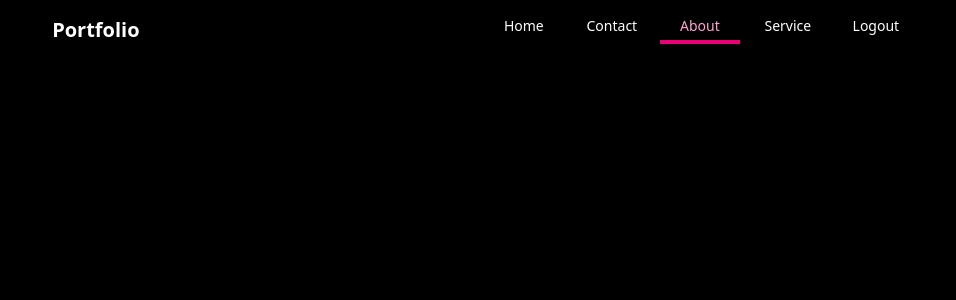
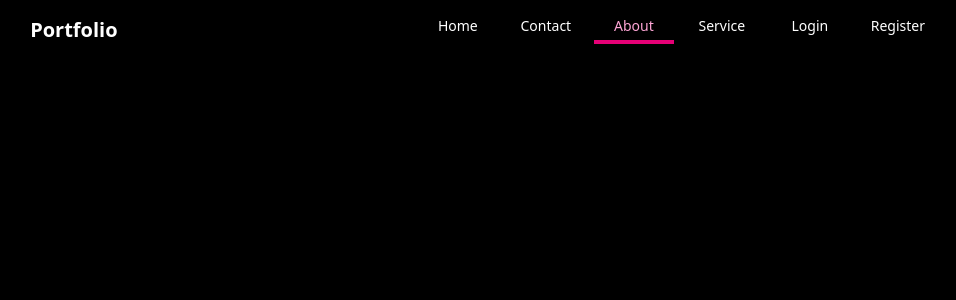
Before and after one commit to Prasannaniroula/MERN-, a React (Vite) app in the folder client/: page /about in a window 1280 px wide. Shown: the top 300 px of the page, without its empty margins (136-1092 px from the left). Built offline with nearby package versions, Linux system fonts and the light colour scheme.

Commit message:
debugged the login signup button not rendering with logoutbutton

```diff
--- a/client/src/Components/NavBar.jsx
+++ b/client/src/Components/NavBar.jsx
@@ -5,6 +5,8 @@ import { useAuth } from '../../store/auth'
 function NavBar() {
 
   const isLoggedIn = useAuth();
+  console.log(isLoggedIn.isLoggedIn);
+
 
   return (
 
@@ -18,7 +20,7 @@ function NavBar() {
          <NavLink className={({isActive})=>`w-20 hover:border-b-4 border-pink-600 text-center hover:text-pink-300 ${isActive ? "text-pink-300 border-b-4 border-pink-600 ":""}`} to="/about">About</NavLink>
          <NavLink className={({isActive})=>`w-20 hover:border-b-4 border-pink-600 text-center hover:text-pink-300 ${isActive ? "text-pink-300 border-b-4 border-pink-600 ":""}`} to="/service">Service</NavLink>
 
-         {isLoggedIn ? <NavLink className={({isActive})=>`w-20 hover:border-b-4 border-pink-600 text-center hover:text-pink-300 ${isActive ? "text-pink-300 border-b-4 border-pink-600 ":""}`} to="/logout">Logout</NavLink> : <>
+         {isLoggedIn.isLoggedIn ? <NavLink className={({isActive})=>`w-20 hover:border-b-4 border-pink-600 text-center hover:text-pink-300 ${isActive ? "text-pink-300 border-b-4 border-pink-600 ":""}`} to="/logout">Logout</NavLink> : <>
          <NavLink className={({isActive})=>`w-20 hover:border-b-4 border-pink-600 text-center hover:text-pink-300 ${isActive ? "text-pink-300 border-b-4 border-pink-600 ":""}`} to="/login">Login</NavLink>
          <NavLink className={({isActive})=>`w-20 hover:border-b-4 border-pink-600 text-center hover:text-pink-300 ${isActive ? "text-pink-300 border-b-4 border-pink-600 ":""}`} to="/register">Register</NavLink>
          </> }
--- a/client/src/main.jsx
+++ b/client/src/main.jsx
@@ -1,13 +1,13 @@
-import { StrictMode } from 'react'
-import { createRoot } from 'react-dom/client'
-import './index.css'
-import App from './App.jsx'
-import { AuthProvider } from '../store/auth.jsx'
+import { StrictMode } from "react";
+import { createRoot } from "react-dom/client";
+import "./index.css";
+import App from "./App.jsx";
+import { AuthProvider } from "../store/auth.jsx";
 
-createRoot(document.getElementById('root')).render(
-  <AuthProvider>
+createRoot(document.getElementById("root")).render(
   <StrictMode>
-    <App />
-  </StrictMode>,
-  </AuthProvider>
-)
+    <AuthProvider>
+      <App />
+    </AuthProvider>
+  </StrictMode>
+);
--- a/client/src/pages/Login.jsx
+++ b/client/src/pages/Login.jsx
@@ -32,7 +32,7 @@ function Login() {
         },
         body: JSON.stringify(user),
       });
-      console.log("Successfully logged in", response);
+      console.log("response", response);
       const res_data = await response.json();
 
 
--- a/client/store/auth.jsx
+++ b/client/store/auth.jsx
@@ -7,20 +7,20 @@ export const AuthProvider = ({children})=>{
  const [token, setToken] = useState(localStorage.getItem("token"))
 
    const storetokenInLS = (serverToken)=>{
-        return localStorage.setItem("token",serverToken);
+        localStorage.setItem("token",serverToken);
+        setToken(serverToken);
     };
 
-    let isLoggedIn = !!token ;
+    const isLoggedIn = !!token ;
 
 const LogoutUser = ()=>{
     setToken("");
-    return localStorage.removeItem('token')
+    localStorage.removeItem('token')
 }
 
     return( <AuthContext.Provider value={{isLoggedIn, storetokenInLS , LogoutUser}}>
         {children}
     </AuthContext.Provider>);
-
 }
 
 export const useAuth = ()=>{
```
Also changed, not shown: 1 other file (tests, documents, lock files or other folders).
